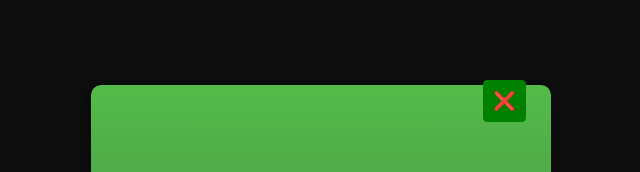
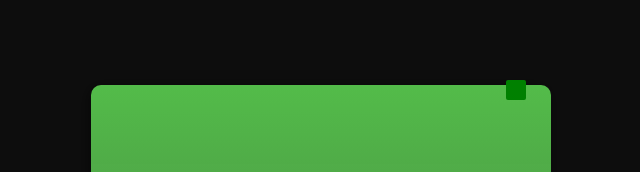
Before and after one commit to KunalSahu2023/React-Project, a React (Create React App) app in the folder frontend/: page /register in a window 1280 px wide. Shown: the top 172 px of the page, without its empty margins (319-959 px from the left). Built offline with nearby package versions, Linux system fonts and the light colour scheme.

Commit message:
Update Register.jsx

```diff
--- a/frontend/src/components/pages/account/Register.jsx
+++ b/frontend/src/components/pages/account/Register.jsx
@@ -31,7 +31,7 @@ const Register = () => {
         <>
             <div id="account-container">
                 <div className="form-box">
-                    <span onClick={toggleHide} className='cross'>❌</span>
+                    <span onClick={toggleHide} className='cross'></span>
                     {hidePopup && !setHidePopup}
                     <h4>
                         <p className="signupbtn">Welcome to Harvest Tech</p>
```
